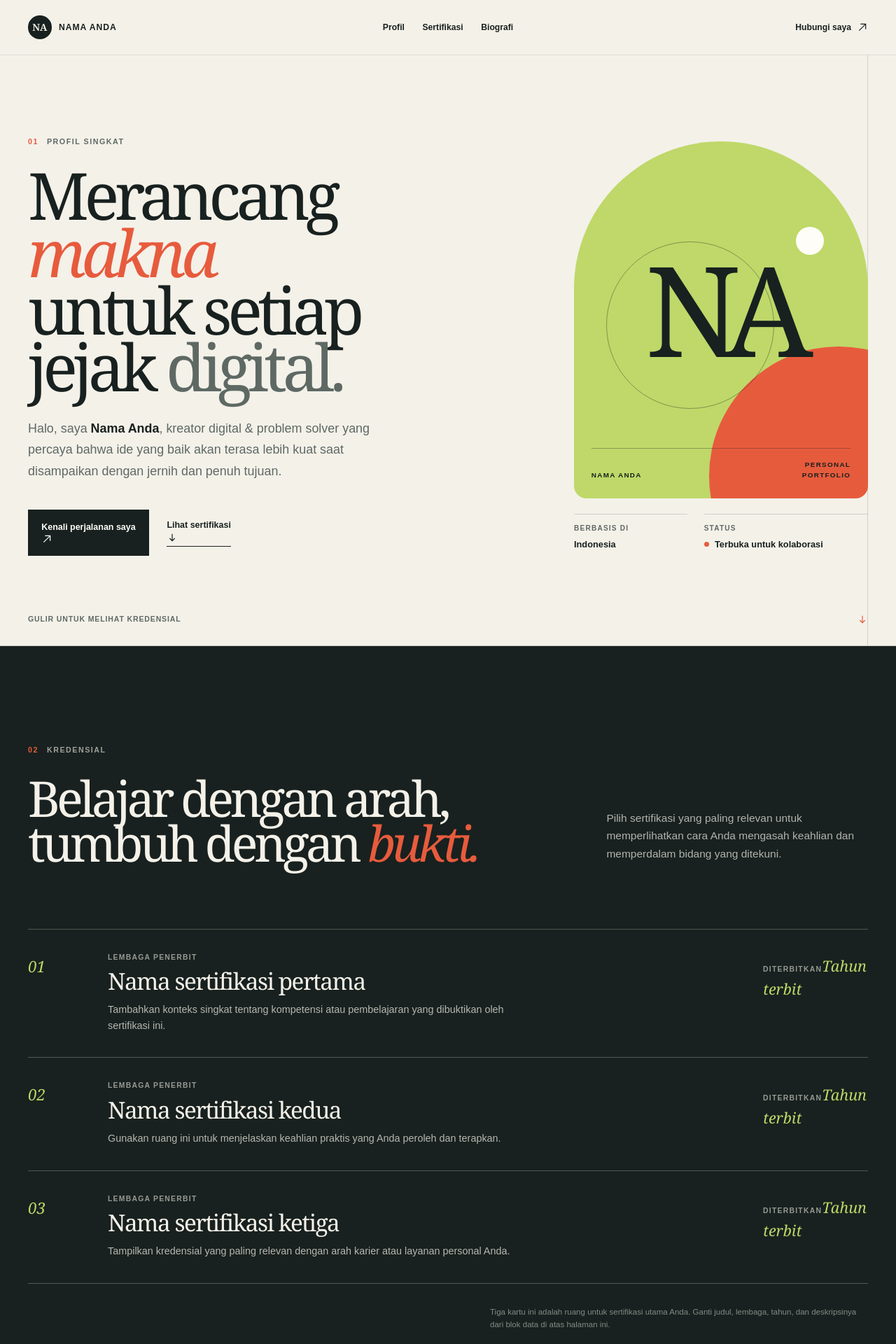
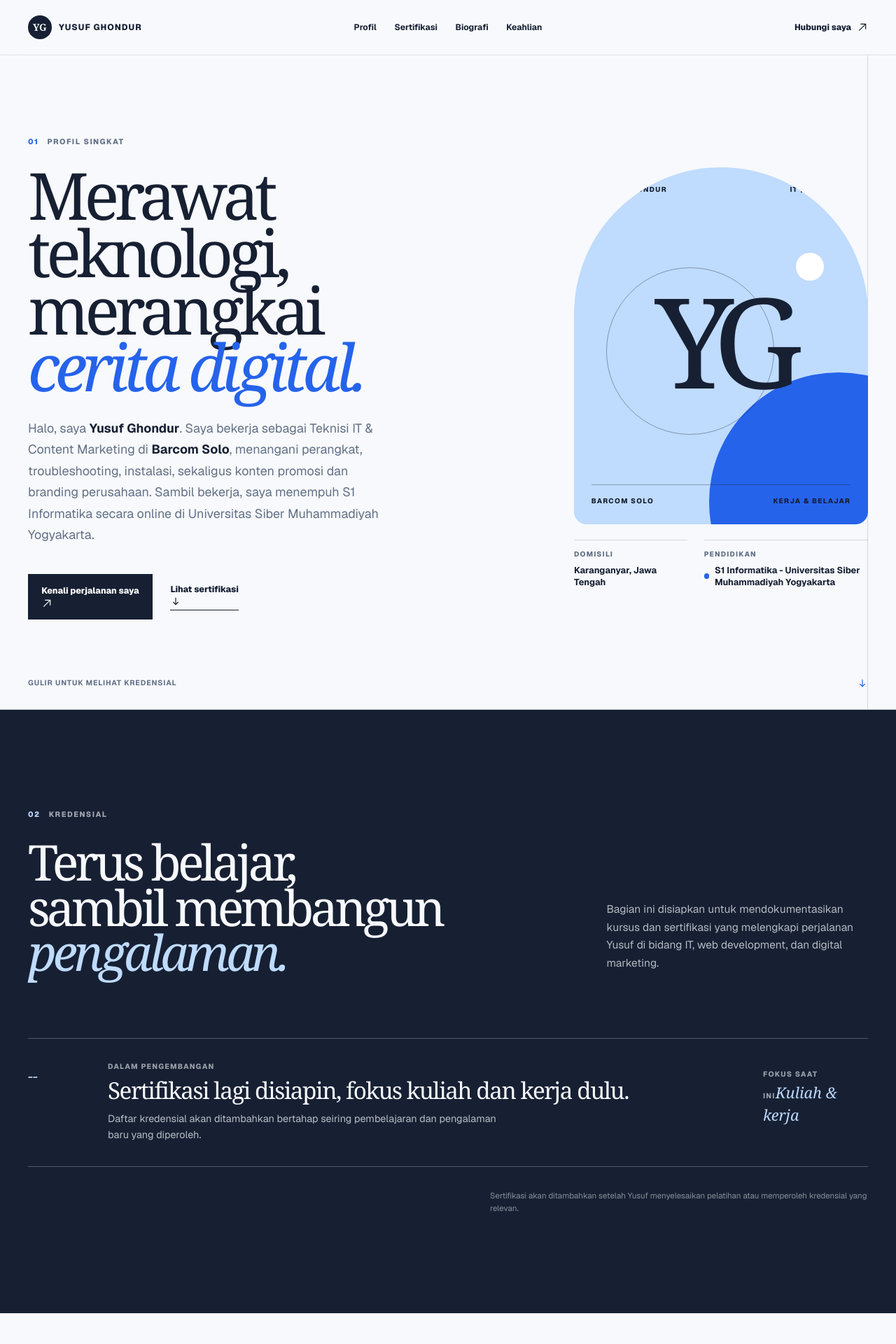
Before and after one commit to Gyuexe/myugs, a Next.js app: page / in a window 1280 px wide. Shown: the top 1920 px of the page at 70% size. Built offline with nearby package versions, Linux system fonts and the light colour scheme.

Commit message:
feat: update profile details and enhance skills section in portfolio

```diff
--- a/app/globals.css
+++ b/app/globals.css
@@ -1,15 +1,15 @@
 @import "tailwindcss";
 
 :root {
-  --paper: #f4f1e9;
-  --paper-deep: #e9e2d5;
-  --ink: #18211f;
-  --ink-muted: #5e6964;
-  --line: rgba(24, 33, 31, 0.16);
-  --coral: #e75b3d;
-  --coral-deep: #ce472d;
-  --lime: #bfd869;
-  --white: #fffdf8;
+  --paper: #f7f9fc;
+  --paper-deep: #edf2f7;
+  --ink: #172033;
+  --ink-muted: #627086;
+  --line: rgba(23, 32, 51, 0.16);
+  --blue: #2563eb;
+  --blue-deep: #1d4ed8;
+  --blue-soft: #bfdbfe;
+  --white: #ffffff;
   --font-display: Georgia, "Times New Roman", serif;
 }
 
@@ -26,7 +26,7 @@ body {
   margin: 0;
   background: var(--paper);
   color: var(--ink);
-  font-family: Arial, Helvetica, sans-serif;
+  font-family: var(--font-geist-sans), Arial, Helvetica, sans-serif;
 }
 
 a {
@@ -40,7 +40,7 @@ a {
 }
 
 a:focus-visible {
-  outline: 3px solid var(--coral);
+  outline: 3px solid var(--blue);
   outline-offset: 4px;
 }
 
@@ -74,8 +74,8 @@ a:focus-visible {
   position: sticky;
   z-index: 20;
   top: 0;
-  border-bottom: 1px solid rgba(24, 33, 31, 0.1);
-  background: rgba(244, 241, 233, 0.9);
+  border-bottom: 1px solid rgba(23, 32, 51, 0.1);
+  background: rgba(247, 249, 252, 0.9);
   backdrop-filter: blur(18px);
 }
 
@@ -199,7 +199,7 @@ a:focus-visible {
 }
 
 .section-kicker span {
-  color: var(--coral);
+  color: var(--blue);
 }
 
 h1,
@@ -225,7 +225,7 @@ h1 {
 
 h1 em,
 h2 em {
-  color: var(--coral);
+  color: var(--blue);
   font-style: italic;
 }
 
@@ -287,7 +287,7 @@ h1 span {
   overflow: hidden;
   border-radius: 210px 210px 18px 18px;
   padding: 1.55rem;
-  background: var(--lime);
+  background: var(--blue-soft);
   color: var(--ink);
 }
 
@@ -299,7 +299,7 @@ h1 span {
   width: 88%;
   aspect-ratio: 1;
   border-radius: 50%;
-  background: var(--coral);
+  background: var(--blue);
   content: "";
 }
 
@@ -341,7 +341,7 @@ h1 span {
   left: 11%;
   width: 57%;
   aspect-ratio: 1;
-  border: 1px solid rgba(24, 33, 31, 0.38);
+  border: 1px solid rgba(23, 32, 51, 0.38);
 }
 
 .portrait-disc-small {
@@ -357,7 +357,7 @@ h1 span {
   z-index: 2;
   align-items: end;
   padding-top: 1rem;
-  border-top: 1px solid rgba(24, 33, 31, 0.34);
+  border-top: 1px solid rgba(23, 32, 51, 0.34);
 }
 
 .portrait-caption span:last-child {
@@ -404,7 +404,7 @@ h1 span {
   height: 0.48rem;
   flex: 0 0 auto;
   border-radius: 50%;
-  background: var(--coral);
+  background: var(--blue);
 }
 
 .scroll-cue {
@@ -422,7 +422,7 @@ h1 span {
 }
 
 .scroll-cue svg {
-  color: var(--coral);
+  color: var(--blue);
 }
 
 .certification-section {
@@ -441,7 +441,12 @@ h1 span {
 }
 
 .section-heading-light .section-kicker {
-  color: rgba(244, 241, 233, 0.62);
+  color: rgba(247, 249, 252, 0.62);
+}
+
+.section-heading-light .section-kicker span,
+.section-heading-light h2 em {
+  color: var(--blue-soft);
 }
 
 .section-heading h2,
@@ -455,13 +460,13 @@ h1 span {
 .section-heading > p {
   max-width: 385px;
   margin-bottom: 0.3rem;
-  color: rgba(244, 241, 233, 0.7);
+  color: rgba(247, 249, 252, 0.7);
   font-size: 0.97rem;
   line-height: 1.65;
 }
 
 .certificate-list {
-  border-top: 1px solid rgba(244, 241, 233, 0.26);
+  border-top: 1px solid rgba(247, 249, 252, 0.26);
 }
 
 .certificate-card {
@@ -469,13 +474,13 @@ h1 span {
   grid-template-columns: 86px minmax(0, 1fr) 150px;
   gap: 1.75rem;
   align-items: start;
-  border-bottom: 1px solid rgba(244, 241, 233, 0.26);
+  border-bottom: 1px solid rgba(247, 249, 252, 0.26);
   padding-block: 2rem 2.15rem;
 }
 
 .certificate-number {
   padding-top: 0.25rem;
-  color: var(--lime);
+  color: var(--blue-soft);
   font-family: var(--font-display);
   font-size: 1.4rem;
   font-style: italic;
@@ -484,7 +489,7 @@ h1 span {
 .certificate-main > p:first-child,
 .certificate-year span {
   margin-bottom: 0.62rem;
-  color: rgba(244, 241, 233, 0.58);
+  color: rgba(247, 249, 252, 0.58);
   font-size: 0.65rem;
   font-weight: 800;
   letter-spacing: 0.12em;
@@ -503,7 +508,7 @@ h1 span {
 .certificate-description {
   max-width: 580px;
   margin-bottom: 0;
-  color: rgba(244, 241, 233, 0.72);
+  color: rgba(247, 249, 252, 0.72);
   font-size: 0.9rem;
   line-height: 1.55;
 }
@@ -513,7 +518,7 @@ h1 span {
 }
 
 .certificate-year strong {
-  color: var(--lime);
+  color: var(--blue-soft);
   font-family: var(--font-display);
   font-size: 1.35rem;
   font-style: italic;
@@ -523,7 +528,7 @@ h1 span {
 .content-note {
   max-width: 540px;
   margin: 2rem 0 0 auto;
-  color: rgba(244, 241, 233, 0.5);
+  color: rgba(247, 249, 252, 0.5);
   font-size: 0.72rem;
   line-height: 1.55;
 }
@@ -560,7 +565,7 @@ h1 span {
 }
 
 .about-stamp strong {
-  color: var(--coral);
+  color: var(--blue);
   font-family: var(--font-display);
   font-size: 3.2rem;
   font-style: italic;
@@ -598,44 +603,91 @@ h1 span {
   padding-top: 1.1rem;
 }
 
-.principle-list {
-  margin-top: 4.2rem;
-  border-top: 1px solid var(--line);
+.skills-section {
+  scroll-margin-top: 78px;
+  padding-block: clamp(5.5rem, 11vw, 10rem);
+  background: var(--blue-deep);
+  color: var(--white);
 }
 
-.principle {
+.skills-grid {
   display: grid;
-  grid-template-columns: 3.6rem minmax(0, 1fr);
+  grid-template-columns: repeat(2, minmax(0, 1fr));
   gap: 1rem;
-  border-bottom: 1px solid var(--line);
-  padding-block: 1.25rem 1.35rem;
 }
 
-.principle > span {
-  color: var(--coral);
+.skill-card {
+  min-height: 300px;
+  border: 1px solid rgba(247, 249, 252, 0.25);
+  padding: 1.6rem;
+  background: rgba(23, 32, 51, 0.12);
+}
+
+.skill-card-topline {
+  display: flex;
+  align-items: center;
+  justify-content: space-between;
+  gap: 1rem;
+  margin-bottom: 3.5rem;
+}
+
+.skill-card-topline span {
+  color: var(--blue-soft);
   font-family: var(--font-display);
-  font-size: 1.18rem;
+  font-size: 1.3rem;
   font-style: italic;
 }
 
-.principle h3 {
-  margin-bottom: 0.36rem;
-  font-size: 0.92rem;
-  letter-spacing: -0.01em;
+.skill-card-topline p {
+  margin-bottom: 0;
+  color: rgba(247, 249, 252, 0.62);
+  font-size: 0.64rem;
+  font-weight: 800;
+  letter-spacing: 0.12em;
+  text-align: right;
+  text-transform: uppercase;
 }
 
-.principle p {
-  max-width: 450px;
-  margin-bottom: 0;
-  color: var(--ink-muted);
-  font-size: 0.84rem;
-  line-height: 1.55;
+.skill-card h3 {
+  margin-bottom: 1.15rem;
+  font-family: var(--font-display);
+  font-size: clamp(1.8rem, 3vw, 2.55rem);
+  font-weight: 400;
+  letter-spacing: -0.045em;
+  line-height: 0.95;
+}
+
+.skill-card ul {
+  display: grid;
+  gap: 0.62rem;
+  margin: 0;
+  padding: 0;
+  list-style: none;
+}
+
+.skill-card li {
+  display: flex;
+  align-items: flex-start;
+  gap: 0.62rem;
+  color: rgba(247, 249, 252, 0.78);
+  font-size: 0.83rem;
+  line-height: 1.45;
+}
+
+.skill-card li::before {
+  width: 0.36rem;
+  height: 0.36rem;
+  flex: 0 0 auto;
+  margin-top: 0.38rem;
+  border-radius: 50%;
+  background: var(--blue-soft);
+  content: "";
 }
 
 .contact-section {
   scroll-margin-top: 78px;
   padding-block: clamp(5.5rem, 10vw, 9rem);
-  background: var(--coral);
+  background: var(--blue);
   color: var(--ink);
 }
 
@@ -646,7 +698,7 @@ h1 span {
 }
 
 .contact-section .section-kicker {
-  color: rgba(24, 33, 31, 0.66);
+  color: rgba(23, 32, 51, 0.66);
 }
 
 .contact-section .section-kicker span {
@@ -668,7 +720,7 @@ h1 span {
   width: fit-content;
   max-width: 100%;
   gap: 0.8rem;
-  border-bottom: 1px solid rgba(24, 33, 31, 0.65);
+  border-bottom: 1px solid rgba(23, 32, 51, 0.65);
   padding-bottom: 0.65rem;
   font-family: var(--font-display);
   font-size: clamp(1.35rem, 2.25vw, 2.2rem);
@@ -691,7 +743,7 @@ h1 span {
   align-items: center;
   gap: 0.5rem;
   margin: 1.45rem 0 0;
-  color: rgba(24, 33, 31, 0.72);
+  color: rgba(23, 32, 51, 0.72);
   font-size: 0.74rem;
   font-weight: 700;
 }
@@ -702,7 +754,7 @@ h1 span {
 
 .site-footer {
   background: var(--ink);
-  color: rgba(244, 241, 233, 0.72);
+  color: rgba(247, 249, 252, 0.72);
 }
 
 .footer-content {
@@ -729,11 +781,11 @@ h1 span {
   .text-link:hover,
   .scroll-cue:hover,
   .site-footer a:hover {
-    color: var(--coral);
+    color: var(--blue);
   }
 
   .button-primary:hover {
-    background: var(--coral);
+    background: var(--blue);
   }
 
   .email-link:hover {
@@ -887,8 +939,8 @@ h1 span {
     gap: 1.1rem;
   }
 
-  .principle-list {
-    margin-top: 3rem;
+  .skills-grid {
+    grid-template-columns: 1fr;
   }
 
   .contact-section h2,
--- a/app/layout.tsx
+++ b/app/layout.tsx
@@ -13,9 +13,9 @@ const geistMono = Geist_Mono({
 });
 
 export const metadata: Metadata = {
-  title: "Nama Anda | Personal Portfolio",
+  title: "Yusuf Ghondur | IT & Content Marketing",
   description:
-    "Personal portfolio untuk membagikan profil, sertifikasi, perjalanan, dan cara terhubung.",
+    "Portfolio Yusuf Ghondur, Teknisi IT dan Content Marketing di Barcom Solo.",
 };
 
 export default function RootLayout({ children }: LayoutProps<"/">) {
--- a/app/page.tsx
+++ b/app/page.tsx
@@ -1,45 +1,62 @@
-// Replace this content block with your own profile, credentials, and email.
+// Update this content block when Yusuf adds new credentials or contact details.
 const profile = {
-  initials: "NA",
-  name: "Nama Anda",
-  role: "Kreator digital & problem solver",
-  location: "Indonesia",
-  email: "emailanda@gmail.com",
-  availability: "Terbuka untuk kolaborasi",
-  focus: "Ide, sistem, dan dampak",
+  initials: "YG",
+  name: "Yusuf Ghondur",
+  role: "Teknisi IT & Content Marketing",
+  company: "Barcom Solo",
+  location: "Karanganyar, Jawa Tengah",
+  education: "S1 Informatika - Universitas Siber Muhammadiyah Yogyakarta",
+  email: "gmailanda@gmail.com",
+  availability: "Terbuka untuk diskusi & kolaborasi",
+  focus: "IT Support, konten, dan web development",
 };
 
-const certifications = [
+const skills = [
   {
     number: "01",
-    title: "Nama sertifikasi pertama",
-    issuer: "Lembaga penerbit",
-    year: "Tahun terbit",
-    description:
-      "Tambahkan konteks singkat tentang kompetensi atau pembelajaran yang dibuktikan oleh sertifikasi ini.",
+    category: "Bidang teknis",
+    title: "IT Support",
+    items: [
+      "Perakitan dan perbaikan PC/laptop",
+      "Instalasi OS dan software",
+      "Troubleshooting hardware dan software",
+      "Maintenance perangkat IT",
+      "Dasar jaringan komputer: IP, LAN, dan sharing",
+    ],
   },
   {
     number: "02",
-    title: "Nama sertifikasi kedua",
-    issuer: "Lembaga penerbit",
-    year: "Tahun terbit",
-    description:
-      "Gunakan ruang ini untuk menjelaskan keahlian praktis yang Anda peroleh dan terapkan.",
+    category: "Konten & promosi",
+    title: "Content Marketing",
+    items: [
+      "Pembuatan konten untuk media sosial",
+      "Copywriting ringan untuk promosi",
+      "Pengelolaan jadwal konten",
+      "Pemahaman dasar digital marketing",
+      "Dokumentasi kegiatan untuk kebutuhan branding",
+    ],
   },
   {
     number: "03",
-    title: "Nama sertifikasi ketiga",
-    issuer: "Lembaga penerbit",
-    year: "Tahun terbit",
-    description:
-      "Tampilkan kredensial yang paling relevan dengan arah karier atau layanan personal Anda.",
+    category: "Sedang dipelajari",
+    title: "Pengembangan",
+    items: [
+      "Logika pemrograman dan algoritma",
+      "Dasar web development: HTML, CSS, dan JavaScript",
+      "Pengembangan tools sederhana untuk mendukung teknisi dan marketing",
+    ],
   },
-];
-
-const principles = [
-  ["01", "Rasa ingin tahu", "Memulai dari pertanyaan yang tepat sebelum mencari jawaban."],
-  ["02", "Proses yang sadar", "Menyusun keputusan dengan tujuan, konteks, dan manusia di dalamnya."],
-  ["03", "Dampak yang nyata", "Mengutamakan karya yang berguna, mudah dipahami, dan bisa berkembang."],
+  {
+    number: "04",
+    category: "Cara bekerja",
+    title: "Soft Skill",
+    items: [
+      "Bekerja mandiri maupun dalam tim",
+      "Memadukan kebutuhan teknisi dan marketing",
+      "Disiplin waktu saat kerja sambil kuliah online",
+      "Cepat mempelajari hal teknis maupun non-teknis",
+    ],
+  },
 ];
 
 function ArrowUpRightIcon() {
@@ -85,6 +102,7 @@ export default function Home() {
             <a href="#intro">Profil</a>
             <a href="#certifications">Sertifikasi</a>
             <a href="#about">Biografi</a>
+            <a href="#skills">Keahlian</a>
           </nav>
 
           <a className="header-contact" href={`mailto:${profile.email}`}>
@@ -104,15 +122,16 @@ export default function Home() {
               </p>
 
               <h1 id="hero-title">
-                Merancang <em>makna</em>
+                Merawat teknologi,
                 <br />
-                untuk setiap jejak <span>digital.</span>
+                merangkai <em>cerita digital.</em>
               </h1>
 
               <p className="hero-introduction">
-                Halo, saya <strong>{profile.name}</strong>, {profile.role.toLowerCase()} yang percaya
-                bahwa ide yang baik akan terasa lebih kuat saat disampaikan dengan jernih dan
-                penuh tujuan.
+                Halo, saya <strong>{profile.name}</strong>. Saya bekerja sebagai {profile.role} di{" "}
+                <strong>{profile.company}</strong>, menangani perangkat, troubleshooting, instalasi,
+                sekaligus konten promosi dan branding perusahaan. Sambil bekerja, saya menempuh S1
+                Informatika secara online di Universitas Siber Muhammadiyah Yogyakarta.
               </p>
 
               <div className="hero-actions">
@@ -127,11 +146,11 @@ export default function Home() {
               </div>
             </div>
 
-            <div className="hero-visual" aria-label="Ruang untuk foto profil atau monogram Anda">
+            <div className="hero-visual" aria-label={`Monogram ${profile.name}`}>
               <div className="portrait-card">
                 <div className="portrait-topline">
-                  <span>VISUAL ID</span>
-                  <span>01 / 01</span>
+                  <span>YUSUF GHONDUR</span>
+                  <span>IT / CONTENT</span>
                 </div>
                 <div className="portrait-disc portrait-disc-large" aria-hidden="true" />
                 <div className="portrait-disc portrait-disc-small" aria-hidden="true" />
@@ -139,21 +158,21 @@ export default function Home() {
                   {profile.initials}
                 </span>
                 <div className="portrait-caption">
-                  <span>{profile.name}</span>
-                  <span>Personal portfolio</span>
+                  <span>{profile.company}</span>
+                  <span>Kerja & belajar</span>
                 </div>
               </div>
 
               <dl className="profile-facts">
                 <div>
-                  <dt>Berbasis di</dt>
+                  <dt>Domisili</dt>
                   <dd>{profile.location}</dd>
                 </div>
                 <div>
-                  <dt>Status</dt>
+                  <dt>Pendidikan</dt>
                   <dd>
                     <span className="status-dot" aria-hidden="true" />
-                    {profile.availability}
+                    {profile.education}
                   </dd>
                 </div>
               </dl>
@@ -175,37 +194,38 @@ export default function Home() {
                   Kredensial
                 </p>
                 <h2 id="certifications-title">
-                  Belajar dengan arah,
+                  Terus belajar,
                   <br />
-                  tumbuh dengan <em>bukti.</em>
+                  sambil membangun <em>pengalaman.</em>
                 </h2>
               </div>
               <p>
-                Pilih sertifikasi yang paling relevan untuk memperlihatkan cara Anda mengasah
-                keahlian dan memperdalam bidang yang ditekuni.
+                Bagian ini disiapkan untuk mendokumentasikan kursus dan sertifikasi yang melengkapi
+                perjalanan Yusuf di bidang IT, web development, dan digital marketing.
               </p>
             </div>
 
             <div className="certificate-list">
-              {certifications.map((certificate) => (
-                <article className="certificate-card" key={certificate.number}>
-                  <span className="certificate-number">{certificate.number}</span>
+              <article className="certificate-card certificate-pending">
+                <span className="certificate-number">--</span>
                 <div className="certificate-main">
-                    <p>{certificate.issuer}</p>
-                    <h3>{certificate.title}</h3>
-                    <p className="certificate-description">{certificate.description}</p>
+                  <p>Dalam pengembangan</p>
+                  <h3>Sertifikasi lagi disiapin, fokus kuliah dan kerja dulu.</h3>
+                  <p className="certificate-description">
+                    Daftar kredensial akan ditambahkan bertahap seiring pembelajaran dan pengalaman
+                    baru yang diperoleh.
+                  </p>
                 </div>
                 <div className="certificate-year">
-                    <span>Diterbitkan</span>
-                    <strong>{certificate.year}</strong>
+                  <span>Fokus saat ini</span>
+                  <strong>Kuliah & kerja</strong>
                 </div>
               </article>
-              ))}
             </div>
 
             <p className="content-note">
-              Tiga kartu ini adalah ruang untuk sertifikasi utama Anda. Ganti judul, lembaga,
-              tahun, dan deskripsinya dari blok data di atas halaman ini.
+              Sertifikasi akan ditambahkan setelah Yusuf menyelesaikan pelatihan atau memperoleh
+              kredensial yang relevan.
             </p>
           </div>
         </section>
@@ -218,9 +238,9 @@ export default function Home() {
                 Biografi
               </p>
               <h2 id="about-title">
-                Cerita di balik
+                Perjalanan yang tumbuh
                 <br />
-                setiap <em>karya.</em>
+                dari rasa <em>ingin tahu.</em>
               </h2>
               <div className="about-stamp" aria-hidden="true">
                 <span>Personal</span>
@@ -231,48 +251,81 @@ export default function Home() {
 
             <div className="about-content">
               <p className="lead-copy">
-                Saya percaya portofolio yang baik tidak berhenti pada hasil akhir. Ia memberi
-                ruang untuk melihat rasa ingin tahu, keputusan, dan proses yang membentuk sebuah
-                karya.
+                Dari ngoprek PC sampai menyusun konten yang membuat layanan lebih mudah dikenal.
               </p>
               <p>
-                Gunakan bagian ini untuk memperkenalkan perjalanan Anda dengan lebih personal:
-                titik awal yang membentuk minat, pengalaman yang mengubah cara pandang, serta
-                arah yang sedang Anda tuju. Tulis dengan suara sendiri agar orang yang membaca
-                tidak hanya mengenal apa yang Anda kerjakan, tetapi juga alasan di baliknya.
+                Saya berasal dari Kabupaten Karanganyar, Jawa Tengah. Awalnya saya suka ngoprek PC,
+                bongkar-pasang komponen, mencoba instal ulang, sampai akhirnya bekerja di Barcom Solo
+                sebagai teknisi IT. Di sana saya banyak belajar tentang hardware, software, jaringan
+                dasar, serta penanganan masalah teknis di lapangan.
               </p>
               <p>
-                Anda dapat menambahkan pengalaman profesional, proyek penting, pendidikan, atau
-                momen belajar yang relevan. Pilih detail yang membantu calon kolaborator memahami
-                nilai unik yang Anda bawa ke dalam setiap percakapan dan pekerjaan.
+                Peran saya juga berkembang ke content marketing. Saya belajar membuat konten promosi,
+                mengelola media sosial, menulis caption, dan memikirkan strategi agar lebih banyak
+                orang mengenal produk serta layanan perusahaan. Perpaduan dua peran ini membuat saya
+                melihat bahwa IT bukan hanya soal memperbaiki perangkat, tetapi juga komunikasi dan
+                branding.
+              </p>
+              <p>
+                Untuk memperkuat dasar teknis dan mengembangkan kemampuan programming, saya melanjutkan
+                S1 Informatika secara online di Universitas Siber Muhammadiyah Yogyakarta. Ke depan,
+                saya ingin menjadi profesional yang mampu menangani kebutuhan teknis sekaligus memahami
+                cara menyampaikan nilai produk kepada orang lain.
               </p>
 
               <dl className="biography-facts">
                 <div>
-                  <dt>Berbasis di</dt>
+                  <dt>Domisili</dt>
                   <dd>{profile.location}</dd>
+                </div>
+                <div>
+                  <dt>Pendidikan</dt>
+                  <dd>{profile.education}</dd>
                 </div>
                 <div>
                   <dt>Fokus</dt>
                   <dd>{profile.focus}</dd>
                 </div>
+              </dl>
+            </div>
+          </div>
+        </section>
+
+        <section id="skills" className="skills-section" aria-labelledby="skills-title">
+          <div className="frame">
+            <div className="section-heading section-heading-light">
               <div>
-                  <dt>Nilai kerja</dt>
-                  <dd>Jelas, ingin tahu, dan kolaboratif</dd>
+                <p className="section-kicker">
+                  <span>04</span>
+                  Keahlian & fokus
+                </p>
+                <h2 id="skills-title">
+                  Teknis, konten,
+                  <br />
+                  dan terus <em>bertumbuh.</em>
+                </h2>
               </div>
-              </dl>
+              <p>
+                Perpaduan kemampuan yang Yusuf gunakan saat ini dan arah yang sedang dipelajari untuk
+                mendukung karier di dunia teknologi.
+              </p>
+            </div>
 
-              <div className="principle-list">
-                {principles.map(([number, title, description]) => (
-                  <article className="principle" key={number}>
-                    <span>{number}</span>
-                    <div>
-                      <h3>{title}</h3>
-                      <p>{description}</p>
+            <div className="skills-grid">
+              {skills.map((skill) => (
+                <article className="skill-card" key={skill.number}>
+                  <div className="skill-card-topline">
+                    <span>{skill.number}</span>
+                    <p>{skill.category}</p>
                   </div>
+                  <h3>{skill.title}</h3>
+                  <ul>
+                    {skill.items.map((item) => (
+                      <li key={item}>{item}</li>
+                    ))}
+                  </ul>
                 </article>
               ))}
-              </div>
             </div>
           </div>
         </section>
@@ -281,7 +334,7 @@ export default function Home() {
           <div className="frame contact-grid">
             <div>
               <p className="section-kicker">
-                <span>04</span>
+                <span>05</span>
                 Mari terhubung
               </p>
               <h2 id="contact-title">
@@ -293,8 +346,8 @@ export default function Home() {
 
             <div className="contact-content">
               <p>
-                Saya selalu terbuka untuk percakapan yang baik, peluang kolaborasi, atau sekadar
-                bertukar perspektif. Kirimkan pesan dan mari mulai dari sana.
+                Butuh bantuan teknis ringan, ingin berdiskusi soal perangkat, atau ngobrol tentang
+                konten dan IT? Kirimkan pesan dan mari mulai dari sana.
               </p>
               <a className="email-link" href={`mailto:${profile.email}`}>
                 <MailIcon />
```
Lines whose indentation alone changed are shown as unchanged.
